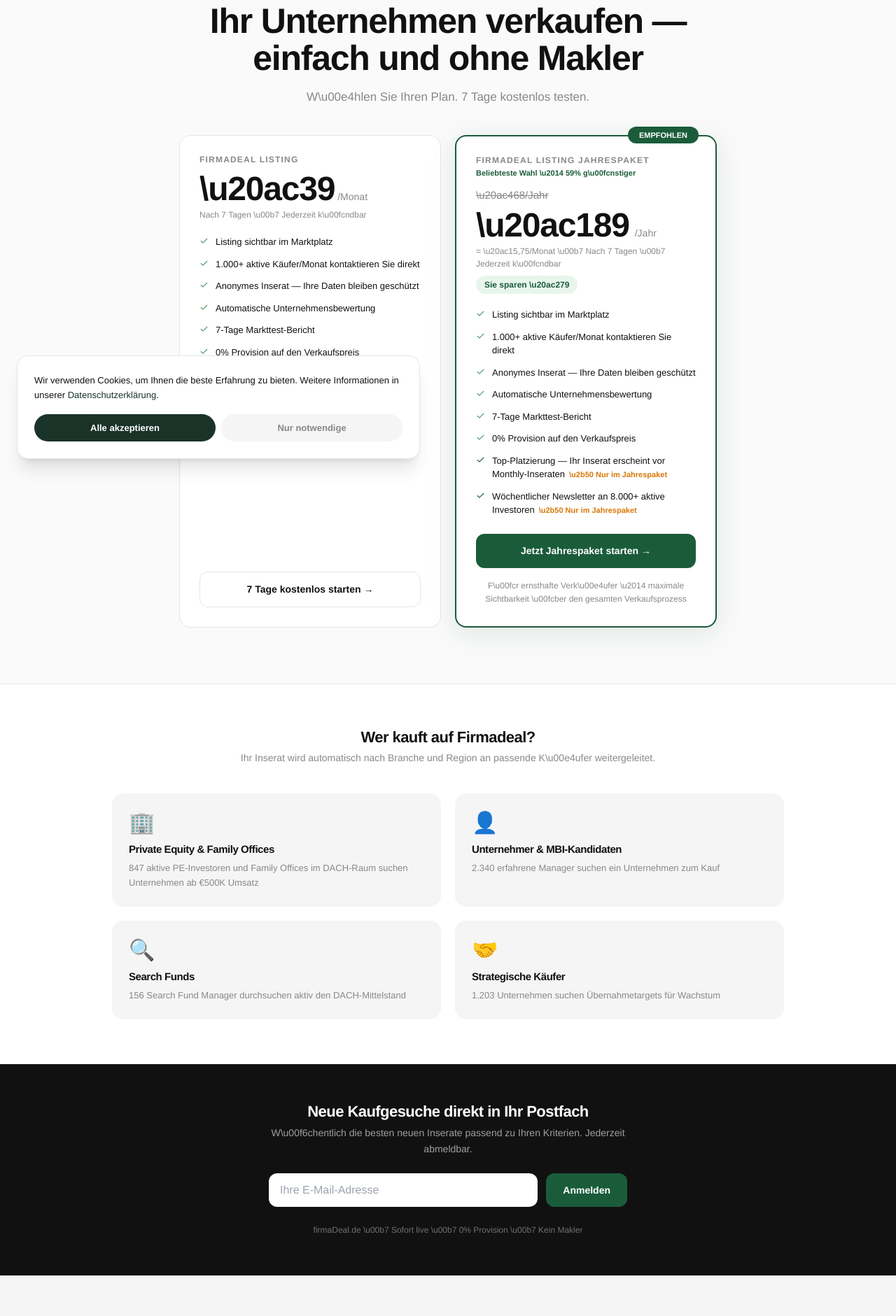
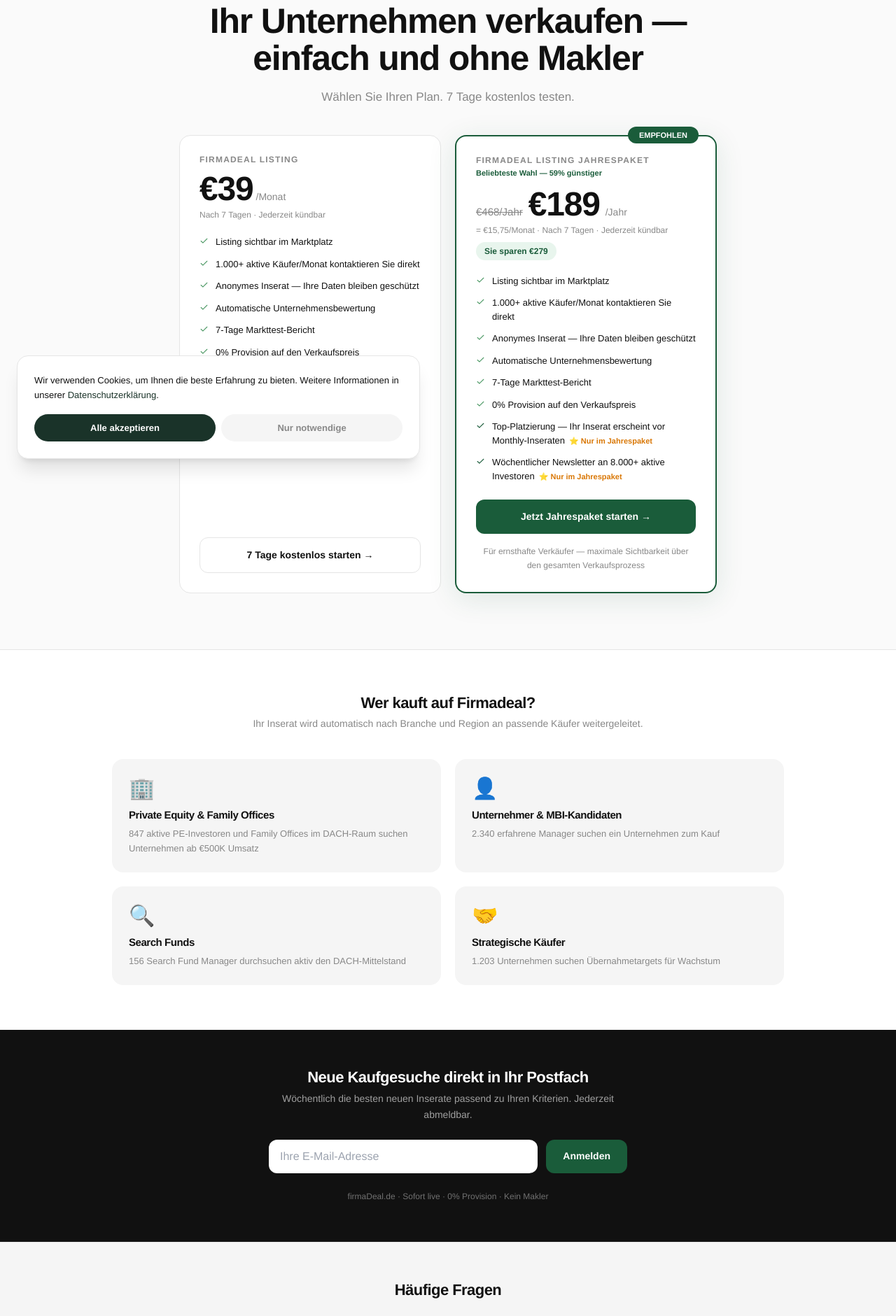
Before and after one commit to vcelkamarvin/Firmadeal, a Next.js app: page /pricing in a window 1280 px wide. Shown: the part 120-2001 px from the top of the page at 70% size. Built offline with nearby package versions, Linux system fonts and the light colour scheme.

Commit message:
Fix broken Unicode escape sequences in pricing components
Replace literal \u escape sequences with actual UTF-8 characters
in PricingCards, pricing page, and plans data.

Co-Authored-By: Claude Sonnet 4.6 <noreply@anthropic.com>

```diff
--- a/src/app/pricing/page.tsx
+++ b/src/app/pricing/page.tsx
@@ -6,39 +6,39 @@ import PricingCards from "@/components/PricingCards";
 
 const BUYER_TYPES = [
   {
-    icon: "\ud83c\udfe2",
+    icon: "🏢",
     title: "Private Equity & Family Offices",
-    desc: "847 aktive PE-Investoren und Family Offices im DACH-Raum suchen Unternehmen ab \u20ac500K Umsatz",
+    desc: "847 aktive PE-Investoren und Family Offices im DACH-Raum suchen Unternehmen ab €500K Umsatz",
   },
   {
-    icon: "\ud83d\udc64",
+    icon: "👤",
     title: "Unternehmer & MBI-Kandidaten",
     desc: "2.340 erfahrene Manager suchen ein Unternehmen zum Kauf",
   },
   {
-    icon: "\ud83d\udd0d",
+    icon: "🔍",
     title: "Search Funds",
     desc: "156 Search Fund Manager durchsuchen aktiv den DACH-Mittelstand",
   },
   {
-    icon: "\ud83e\udd1d",
-    title: "Strategische K\u00e4ufer",
-    desc: "1.203 Unternehmen suchen \u00dcbernahmetargets f\u00fcr Wachstum",
+    icon: "🤝",
+    title: "Strategische Käufer",
+    desc: "1.203 Unternehmen suchen Übernahmetargets für Wachstum",
   },
 ];
 
 const FAQ = [
   {
     q: "Wie lange dauert ein Verkauf durchschnittlich?",
-    a: "Die durchschnittliche Verkaufsdauer auf Firmadeal betr\u00e4gt 3\u20139 Monate, abh\u00e4ngig von Branche, Preis und Marktlage. Mit dem Jahrespaket erhalten Sie Top-Platzierung und Newsletter-Reichweite, was die Kontaktaufnahme deutlich beschleunigt.",
+    a: "Die durchschnittliche Verkaufsdauer auf Firmadeal beträgt 3–9 Monate, abhängig von Branche, Preis und Marktlage. Mit dem Jahrespaket erhalten Sie Top-Platzierung und Newsletter-Reichweite, was die Kontaktaufnahme deutlich beschleunigt.",
   },
   {
-    q: "Bleibt mein Inserat vollst\u00e4ndig anonym?",
-    a: "Ja. Ihr Inserat ist vollst\u00e4ndig anonym \u2014 kein Unternehmensname, keine pers\u00f6nlichen Daten werden ohne Ihre Freigabe sichtbar. Interessierte K\u00e4ufer kontaktieren Sie \u00fcber unser gesch\u00fctztes Nachrichtensystem.",
+    q: "Bleibt mein Inserat vollständig anonym?",
+    a: "Ja. Ihr Inserat ist vollständig anonym — kein Unternehmensname, keine persönlichen Daten werden ohne Ihre Freigabe sichtbar. Interessierte Käufer kontaktieren Sie über unser geschütztes Nachrichtensystem.",
   },
   {
     q: "Was passiert nach der kostenlosen Testphase?",
-    a: "Nach 7 Tagen wird Ihr gew\u00e4hlter Plan automatisch aktiviert und abgerechnet (\u20ac39/Monat oder \u20ac189/Jahr). Sie k\u00f6nnen jederzeit vor Ablauf der Testphase k\u00fcndigen \u2014 ohne Kosten.",
+    a: "Nach 7 Tagen wird Ihr gewählter Plan automatisch aktiviert und abgerechnet (€39/Monat oder €189/Jahr). Sie können jederzeit vor Ablauf der Testphase kündigen — ohne Kosten.",
   },
 ];
 
@@ -79,10 +79,10 @@ export default function PricingPage() {
       {/* Header */}
       <section className="max-w-7xl mx-auto px-4 sm:px-6 lg:px-8 pt-16 pb-10 text-center">
         <h1 className="font-sans text-[clamp(28px,5vw,50px)] font-bold text-[var(--ink)] tracking-tight mb-4 leading-[1.05]">
-          Ihr Unternehmen verkaufen &mdash;<br />einfach und ohne Makler
+          Ihr Unternehmen verkaufen —<br />einfach und ohne Makler
         </h1>
         <p className="font-sans text-[17px] text-[var(--muted)] max-w-[440px] mx-auto leading-relaxed">
-          W\u00e4hlen Sie Ihren Plan. 7 Tage kostenlos testen.
+          Wählen Sie Ihren Plan. 7 Tage kostenlos testen.
         </p>
       </section>
 
@@ -98,7 +98,7 @@ export default function PricingPage() {
             Wer kauft auf Firmadeal?
           </h2>
           <p className="font-sans text-[14px] text-[var(--muted)] text-center mb-10">
-            Ihr Inserat wird automatisch nach Branche und Region an passende K\u00e4ufer weitergeleitet.
+            Ihr Inserat wird automatisch nach Branche und Region an passende Käufer weitergeleitet.
           </p>
           <div className="grid grid-cols-1 sm:grid-cols-2 gap-5">
             {BUYER_TYPES.map((b) => (
@@ -119,11 +119,11 @@ export default function PricingPage() {
             Neue Kaufgesuche direkt in Ihr Postfach
           </h2>
           <p className="font-sans text-[14px] text-white/60 mb-6 leading-relaxed">
-            W\u00f6chentlich die besten neuen Inserate passend zu Ihren Kriterien. Jederzeit abmeldbar.
+            Wöchentlich die besten neuen Inserate passend zu Ihren Kriterien. Jederzeit abmeldbar.
           </p>
           {newsletterState === "success" ? (
             <p className="font-sans text-[15px] font-semibold text-green-400">
-              \u2713 Sie sind angemeldet!
+              ✓ Sie sind angemeldet!
             </p>
           ) : (
             <form onSubmit={handleNewsletter} className="flex flex-col sm:flex-row gap-3">
@@ -141,7 +141,7 @@ export default function PricingPage() {
                 className="px-6 py-3 font-sans font-bold text-[14px] text-white rounded-xl hover:opacity-90 transition-opacity disabled:opacity-60 whitespace-nowrap"
                 style={{ background: "#1A5C3A" }}
               >
-                {newsletterState === "loading" ? "Wird gespeichert\u2026" : "Anmelden"}
+                {newsletterState === "loading" ? "Wird gespeichert…" : "Anmelden"}
               </button>
             </form>
           )}
@@ -156,7 +156,7 @@ export default function PricingPage() {
             </p>
           )}
           <p className="font-sans text-[12px] text-white/40 mt-6">
-            firmaDeal.de \u00b7 Sofort live \u00b7 0% Provision \u00b7 Kein Makler
+            firmaDeal.de · Sofort live · 0% Provision · Kein Makler
           </p>
         </div>
       </section>
@@ -165,7 +165,7 @@ export default function PricingPage() {
       <section className="bg-[var(--surface2)] border-t border-[var(--border)]">
         <div className="max-w-3xl mx-auto px-4 sm:px-6 lg:px-8 py-14">
           <h2 className="font-sans text-[22px] font-bold text-[var(--ink)] tracking-tight text-center mb-8">
-            H\u00e4ufige Fragen
+            Häufige Fragen
           </h2>
           <div className="space-y-2">
             {FAQ.map((faq, i) => (
--- a/src/components/PricingCards.tsx
+++ b/src/components/PricingCards.tsx
@@ -10,16 +10,16 @@ interface PricingCardsProps {
 
 const COMMON_FEATURES = [
   "Listing sichtbar im Marktplatz",
-  "1.000+ aktive K\u00e4ufer/Monat kontaktieren Sie direkt",
-  "Anonymes Inserat \u2014 Ihre Daten bleiben gesch\u00fctzt",
+  "1.000+ aktive Käufer/Monat kontaktieren Sie direkt",
+  "Anonymes Inserat — Ihre Daten bleiben geschützt",
   "Automatische Unternehmensbewertung",
   "7-Tage Markttest-Bericht",
   "0% Provision auf den Verkaufspreis",
 ];
 
 const EXCLUSIVE_FEATURES = [
-  "Top-Platzierung \u2014 Ihr Inserat erscheint vor Monthly-Inseraten",
-  "W\u00f6chentlicher Newsletter an 8.000+ aktive Investoren",
+  "Top-Platzierung — Ihr Inserat erscheint vor Monthly-Inseraten",
+  "Wöchentlicher Newsletter an 8.000+ aktive Investoren",
 ];
 
 export default function PricingCards({ onSelectPlan, loadingPlan }: PricingCardsProps) {
@@ -38,7 +38,7 @@ export default function PricingCards({ onSelectPlan, loadingPlan }: PricingCards
           disabled={isLoading}
           className={cls}
         >
-          {loadingPlan === planId ? "Wird geladen\u2026" : label}
+          {loadingPlan === planId ? "Wird geladen…" : label}
         </button>
       );
     }
@@ -58,12 +58,12 @@ export default function PricingCards({ onSelectPlan, loadingPlan }: PricingCards
         </h3>
         <div className="flex items-baseline gap-1 mb-1">
           <span className="font-sans text-[48px] font-bold text-[var(--ink)] tracking-tight leading-none tabular-nums">
-            \u20ac39
+            €39
           </span>
           <span className="font-sans text-[14px] text-[var(--muted)]">/Monat</span>
         </div>
         <p className="font-sans text-[12px] text-[var(--muted)] mb-5">
-          Nach 7 Tagen \u00b7 Jederzeit k\u00fcndbar
+          Nach 7 Tagen · Jederzeit kündbar
         </p>
         <ul className="space-y-3 mb-8 flex-1">
           {COMMON_FEATURES.map((f) => (
@@ -73,7 +73,7 @@ export default function PricingCards({ onSelectPlan, loadingPlan }: PricingCards
             </li>
           ))}
         </ul>
-        {renderCTA("monthly", "7 Tage kostenlos starten \u2192", false)}
+        {renderCTA("monthly", "7 Tage kostenlos starten →", false)}
       </div>
 
       {/* Yearly Card */}
@@ -90,21 +90,21 @@ export default function PricingCards({ onSelectPlan, loadingPlan }: PricingCards
           Firmadeal Listing Jahrespaket
         </h3>
         <p className="font-sans text-[11px] font-semibold mb-3" style={{ color: "#1A5C3A" }}>
-          Beliebteste Wahl \u2014 59% g\u00fcnstiger
+          Beliebteste Wahl — 59% günstiger
         </p>
 
         {/* Price with strikethrough */}
         <div className="flex items-baseline gap-2 mb-1 flex-wrap">
           <span className="font-sans text-[15px] text-[var(--muted)] line-through tabular-nums">
-            \u20ac468/Jahr
+            €468/Jahr
           </span>
           <span className="font-sans text-[48px] font-bold text-[var(--ink)] tracking-tight leading-none tabular-nums">
-            \u20ac189
+            €189
           </span>
           <span className="font-sans text-[14px] text-[var(--muted)]">/Jahr</span>
         </div>
         <p className="font-sans text-[12px] text-[var(--muted)] mb-2">
-          = \u20ac15,75/Monat \u00b7 Nach 7 Tagen \u00b7 Jederzeit k\u00fcndbar
+          = €15,75/Monat · Nach 7 Tagen · Jederzeit kündbar
         </p>
 
         {/* Savings pill */}
@@ -112,7 +112,7 @@ export default function PricingCards({ onSelectPlan, loadingPlan }: PricingCards
           className="inline-flex items-center self-start font-sans text-[12px] font-bold px-3 py-1 rounded-full mb-5"
           style={{ background: "#e8f5ed", color: "#1A5C3A" }}
         >
-          Sie sparen \u20ac279
+          Sie sparen €279
         </div>
 
         {/* Features */}
@@ -129,17 +129,17 @@ export default function PricingCards({ onSelectPlan, loadingPlan }: PricingCards
               <span className="font-sans text-[13px] text-[var(--ink)]">
                 {f}
                 <span className="ml-1.5 font-sans text-[11px] font-semibold text-amber-600 whitespace-nowrap">
-                  \u2b50 Nur im Jahrespaket
+                  ⭐ Nur im Jahrespaket
                 </span>
               </span>
             </li>
           ))}
         </ul>
 
-        {renderCTA("yearly", "Jetzt Jahrespaket starten \u2192", true)}
+        {renderCTA("yearly", "Jetzt Jahrespaket starten →", true)}
 
         <p className="font-sans text-[12px] text-[var(--muted)] text-center mt-4 leading-relaxed">
-          F\u00fcr ernsthafte Verk\u00e4ufer \u2014 maximale Sichtbarkeit \u00fcber den gesamten Verkaufsprozess
+          Für ernsthafte Verkäufer — maximale Sichtbarkeit über den gesamten Verkaufsprozess
         </p>
       </div>
     </div>
```
Also changed, not shown: src/data/plans.ts (+11 -11 lines).
